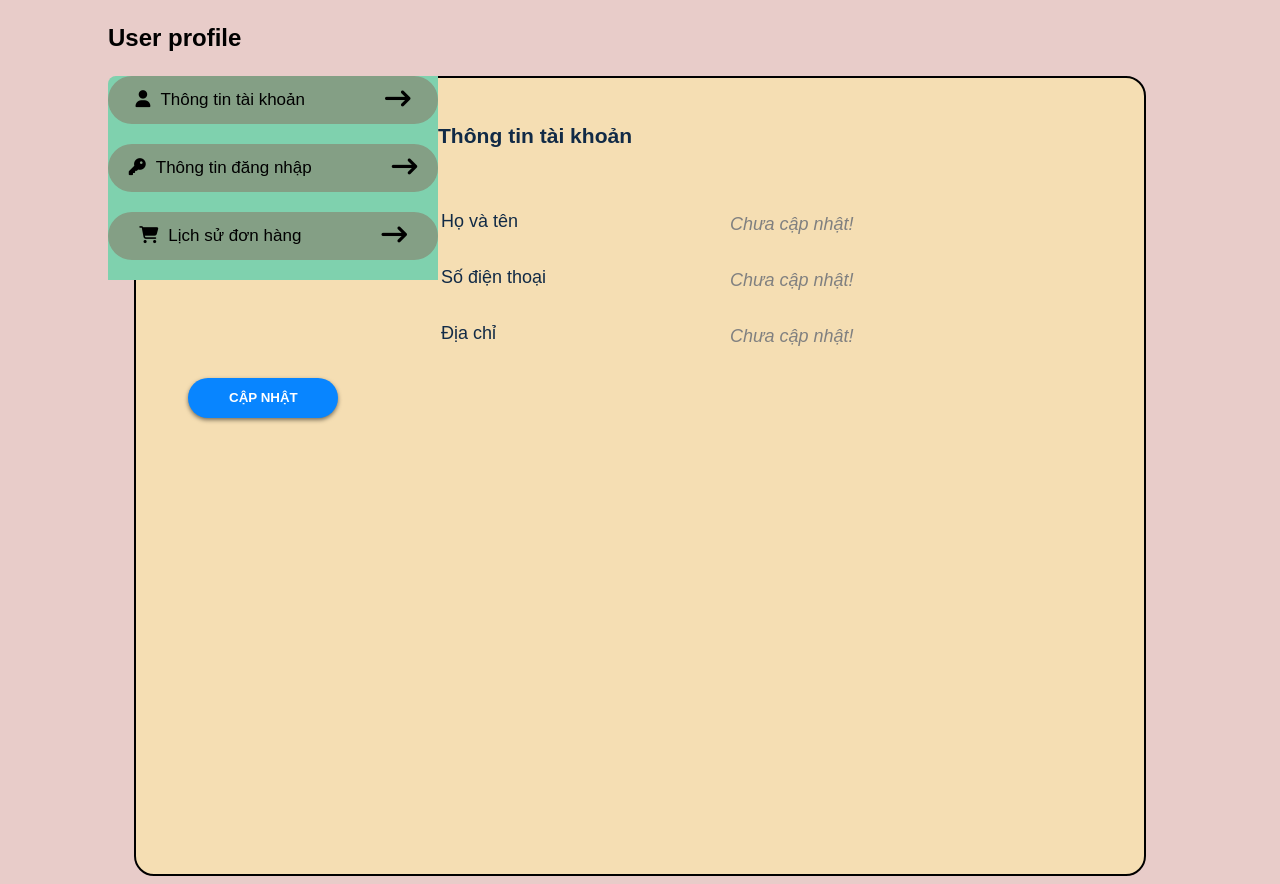
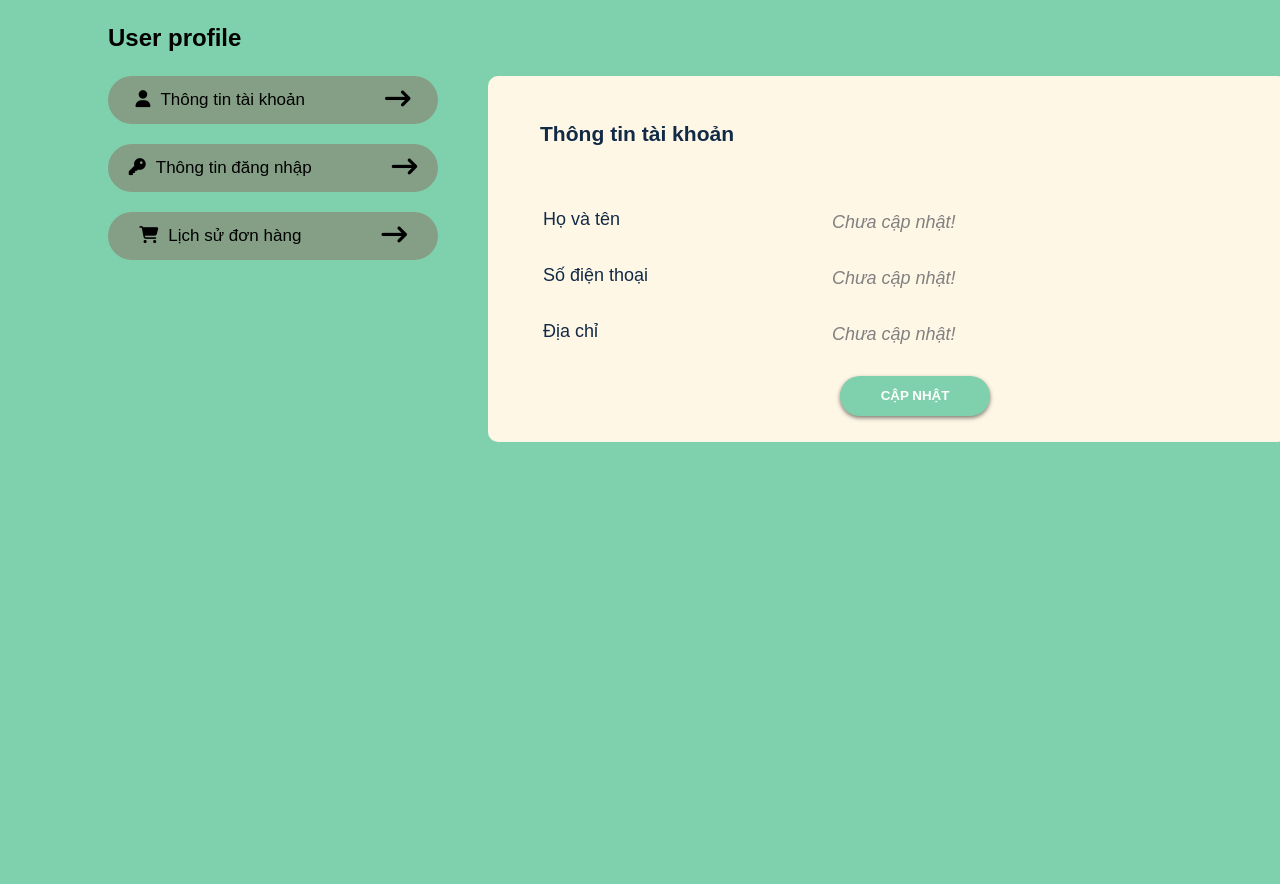
Before and after one commit to nguyenduongchitam/CakeShop, a PHP site: page /user.php in a window 1280 px wide. After the commit the page ends 442 px from the top, so only its background shows below. Run offline with PHP 8.4, Linux system fonts and the light colour scheme; data that the repository does not hold is empty.

Commit message:
Update user.css

```diff
--- a/user.css
+++ b/user.css
@@ -1,19 +1,18 @@
-
+#body{
+    display: flex;
+}
 #wrapper{
     margin-top: 20px;
     height: 80%;
-    width: 80%;
-    margin-left: auto;
-    margin-right: auto;
+    width: 60%;
+    margin-left: 480px;
     border: solid 2px;
-    border-radius: 20px;
-    background-color: wheat;
+    background-color: #fff7e6;
+    border-radius: 10px;
+    border: none;
 }
-.taskbar{
-    padding-left: 50px;
-}
-.tab-pane.fade{
-    padding-left: 50px;
+#wrapper{
+    min-width: 100vh;
 }
 .form-group{
     font-size: large;
@@ -35,13 +34,10 @@
 body{
     font-family: Arial, Helvetica, sans-serif;
     line-height: 1.5;
-    background-color: #E8CCC9;
-}
-#wrapper{
-    min-height: 100vh;
+    background-color: #7FD1AE;
 }
 button#update-profile, button#update-account{
-    background: rgb( 8, 133, 299);
+    background: #7FD1AE;
     color: #fff;
     border:none;
     width: 150px;
@@ -50,6 +46,7 @@ button#update-profile, button#update-account{
     padding:5px 15px;
     cursor: pointer;
     box-shadow: 0px 2px 4px rgba( 0, 0, 0, 0.5);
+    margin-left: 300px;
 }
 button#update-profile:hover, button#update-account:hover{
     background: rgb( 8, 110, 280);
@@ -70,7 +67,7 @@ button#update-profile:hover, button#update-account:hover{
     pointer-events: all;
 }
 .modal{
-    background: #F2CED8;
+    background: #DAFFF8;
     max-width: 600px;
     position: relative;
     left:50%;
@@ -80,7 +77,7 @@ button#update-profile:hover, button#update-account:hover{
     border-radius: 25px;
 }
 #modal-container-profile.show .modal , #modal-container-account.show .modal{
-    top: 200px;
+    top: 180px;
 }
 .modal .modal-header-profile, .modal .modal-header-account{
     display: flex;
@@ -120,7 +117,7 @@ button#update-profile:hover, button#update-account:hover{
     height: 50px;
     border:none;
     border-width: 0;
-    background: #F2CED8;
+    background: #DAFFF8;
 }
 .form-input:focus{
     outline: none!important;
@@ -139,7 +136,7 @@ button#update-profile:hover, button#update-account:hover{
     border-radius: 30px;
 }
 .btn.btn-secondary{
-    background: wheat;
+    background: #FC8E57;
     color: black;
     border: 3px solid black;
     width: 250px;
```
